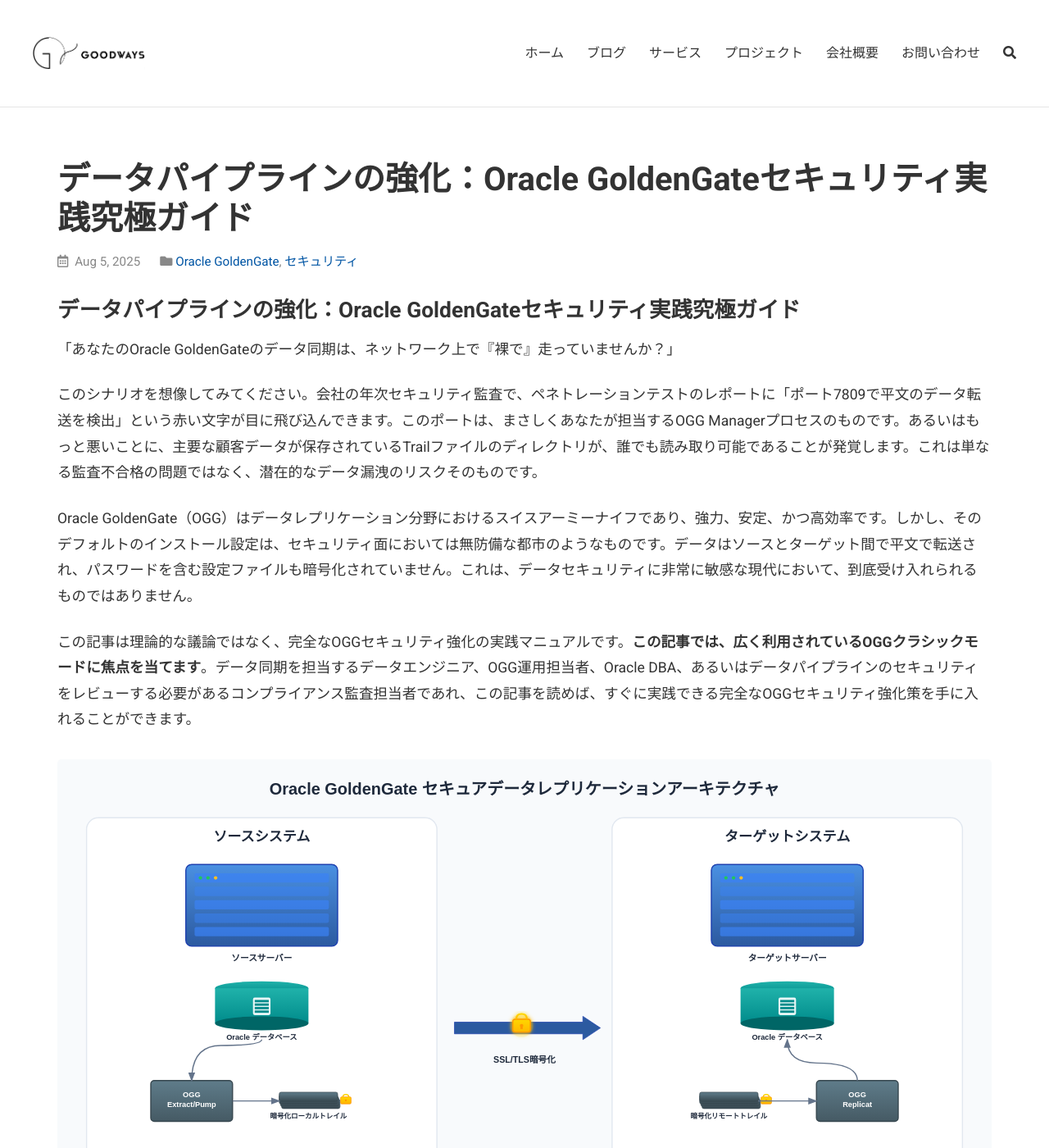
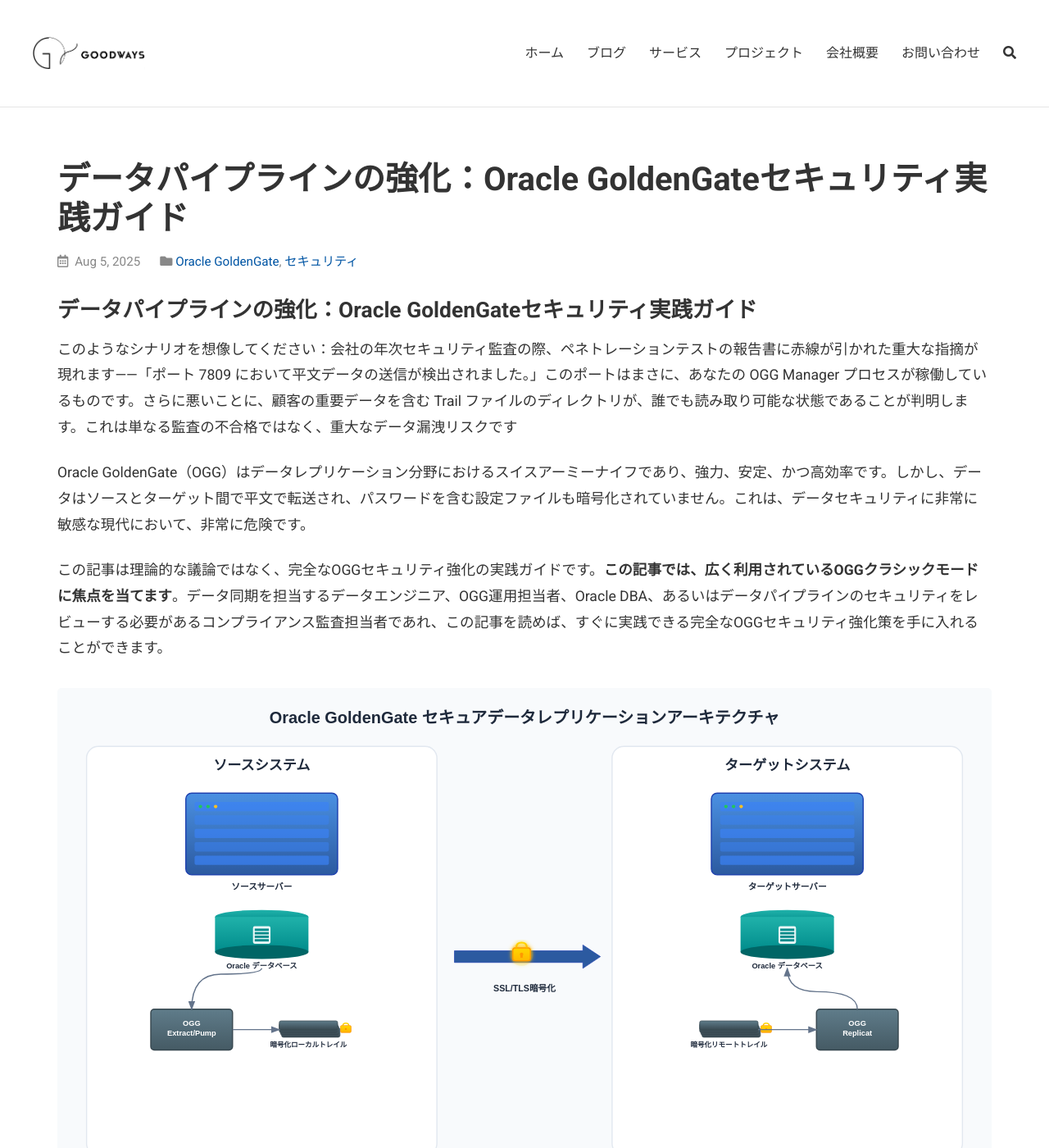
Before and after one commit to goodwaysIT/ja, a Jekyll site: the page built from _posts/2025-08-05-oracle-goldengate-security-hardening-guide.md, in a window 1280 px wide and 1400 px high. Shown: the whole window at 82% size. Built offline with Jekyll 4.4.1, drawn with Linux system fonts in a browser that asks for light colours; some of the changed text lies outside the part shown.

Commit message:
Update 2025-08-05-oracle-goldengate-security-hardening-guide.md

````diff
--- a/_posts/2025-08-05-oracle-goldengate-security-hardening-guide.md
+++ b/_posts/2025-08-05-oracle-goldengate-security-hardening-guide.md
@@ -1,6 +1,6 @@
 ---
 layout: post
-title: "データパイプラインの強化：Oracle GoldenGateセキュリティ実践究極ガイド"
+title: "データパイプラインの強化：Oracle GoldenGateセキュリティ実践ガイド"
 excerpt: "Oracle GoldenGateのデフォルト設定はセキュリティリスクに満ちています。このガイドでは、SSL/TLSによる通信の暗号化、証跡ファイルの暗号化、資格証明ストアの使用、最小権限の原則の遵守まで、OGG環境を強化するための実践的な手順を包括的に解説します。データパイプラインを保護し、監査基準を満たしましょう。"
 date: 2025-08-05 08:40:00 +0800
 categories: [Oracle GoldenGate, セキュリティ]
@@ -9,20 +9,18 @@ author: Shane
 image: /assets/images/posts/ogg-security-hardening-banner.svg
 ---
 
-# データパイプラインの強化：Oracle GoldenGateセキュリティ実践究極ガイド
+# データパイプラインの強化：Oracle GoldenGateセキュリティ実践ガイド
 
-「あなたのOracle GoldenGateのデータ同期は、ネットワーク上で『裸で』走っていませんか？」
+このようなシナリオを想像してください：会社の年次セキュリティ監査の際、ペネトレーションテストの報告書に赤線が引かれた重大な指摘が現れます——「ポート 7809 において平文データの送信が検出されました。」このポートはまさに、あなたの OGG Manager プロセスが稼働しているものです。さらに悪いことに、顧客の重要データを含む Trail ファイルのディレクトリが、誰でも読み取り可能な状態であることが判明します。これは単なる監査の不合格ではなく、重大なデータ漏洩リスクです
 
-このシナリオを想像してみてください。会社の年次セキュリティ監査で、ペネトレーションテストのレポートに「ポート7809で平文のデータ転送を検出」という赤い文字が目に飛び込んできます。このポートは、まさしくあなたが担当するOGG Managerプロセスのものです。あるいはもっと悪いことに、主要な顧客データが保存されているTrailファイルのディレクトリが、誰でも読み取り可能であることが発覚します。これは単なる監査不合格の問題ではなく、潜在的なデータ漏洩のリスクそのものです。
+Oracle GoldenGate（OGG）はデータレプリケーション分野におけるスイスアーミーナイフであり、強力、安定、かつ高効率です。しかし、データはソースとターゲット間で平文で転送され、パスワードを含む設定ファイルも暗号化されていません。これは、データセキュリティに非常に敏感な現代において、非常に危険です。
 
-Oracle GoldenGate（OGG）はデータレプリケーション分野におけるスイスアーミーナイフであり、強力、安定、かつ高効率です。しかし、そのデフォルトのインストール設定は、セキュリティ面においては無防備な都市のようなものです。データはソースとターゲット間で平文で転送され、パスワードを含む設定ファイルも暗号化されていません。これは、データセキュリティに非常に敏感な現代において、到底受け入れられるものではありません。
-
-この記事は理論的な議論ではなく、完全なOGGセキュリティ強化の実践マニュアルです。**この記事では、広く利用されているOGGクラシックモードに焦点を当てます**。データ同期を担当するデータエンジニア、OGG運用担当者、Oracle DBA、あるいはデータパイプラインのセキュリティをレビューする必要があるコンプライアンス監査担当者であれ、この記事を読めば、すぐに実践できる完全なOGGセキュリティ強化策を手に入れることができます。
+この記事は理論的な議論ではなく、完全なOGGセキュリティ強化の実践ガイドです。**この記事では、広く利用されているOGGクラシックモードに焦点を当てます**。データ同期を担当するデータエンジニア、OGG運用担当者、Oracle DBA、あるいはデータパイプラインのセキュリティをレビューする必要があるコンプライアンス監査担当者であれ、この記事を読めば、すぐに実践できる完全なOGGセキュリティ強化策を手に入れることができます。
 
 ![データフロー図。ソース（Extract）とターゲット（Replicat）サーバー間のネットワーク接続に鍵のアイコンがあり、SSL/TLS暗号化を象徴しています。ディスク上の証跡ファイルにも鍵のアイコンが付いています。]({{ '/assets/images/ogg/ogg-encrypted-data-flow-diagram.svg' | relative_url }})
 
 
-### 1. OGGセキュリティリスクの全景：あなたの脆弱性はどこにあるか？
+### 1. OGGセキュリティリスクの全景：脆弱性はどこ？
 
 強化に着手する前に、まずリスクを明確に特定しなければなりません。セキュリティ設定が施されていないOGG環境には、主に以下のようないくつかの脆弱な攻撃対象領域が存在します。
 
@@ -99,7 +97,7 @@ RMTTRAIL /u01/app/ogg/dirdat/rt
 
 **2. パスワードストレージの暗号化 (Credential Store)**
 
-`obe`ファイル内の`ENCRYPT PASSWORD`は忘れましょう。OGG 12.3c以降、Credential Storeが唯一推奨される資格証明管理方法です。これにより、すべてのパスワード（データベースユーザー、Walletパスワードなど）が単一の暗号化されたWalletファイルに一元管理されます。
+OGG 12.3c以降、Credential Storeが唯一推奨される管理方法です。これにより、すべてのパスワード（データベースユーザー、Walletパスワードなど）が単一の暗号化されたファイルに一元管理されます。
 
 * **GGSCIにログインし、Credential Storeを作成する**:
 ```bash
@@ -112,7 +110,7 @@ GGSCI> ALTER CREDENTIALSTORE ADD USER ogg_user@TNS_ALIAS PASSWORD "your_db_passw
 ```
 これで、`GLOBALS`ファイルや`DBLOGIN`コマンドで、平文のユーザー名とパスワードの代わりに`USERIDALIAS ogg_db_user`を使用できるようになります。
 
-* **Walletパスワードの資格証明を追加する (SSL/TLS用)**:
+* **データベースユーザーの資格情報を追加します**:
 ```bash
 GGSCI> ALTER CREDENTIALSTORE ADD USER wallet_user PASSWORD "your_wallet_password" ALIAS pump_wallet_pwd
 ```
@@ -121,13 +119,13 @@ GGSCI> ALTER CREDENTIALSTORE ADD USER wallet_user PASSWORD "your_wallet_password
 Credential Storeを使用することで、すべての機密パスワードを脆弱なテキストベースのパラメータファイルから移動させることができます。
 
 
-### 4. 鍵の要塞 - Oracle WalletとMASTERKEYの管理
+### 4. Oracle WalletとMASTERKEYの管理
 
-すべての暗号化対策の安全性は、最終的に鍵自体の安全性に依存します。OGGにおいて、`MASTERKEY`は暗号化体系の「王冠の宝石」です。
+すべての暗号化対策の安全性は、最終的に鍵自体の安全性に依存します。
 
 ![Oracle Walletの比喩的な図。安全な保管庫が「MASTERKEY」を保持し、それが「Trail Files」と「Password Store」に接続され、それらを保護していることを示しています。]({{ '/assets/images/ogg/ogg-masterkey-wallet-vault.svg' | relative_url }})
 
-`MASTERKEY`はOGGによって生成され、Oracle Wallet内に安全に保管されます。このWalletファイル（`cwallet.sso`）が、あなたの鍵の要塞です。
+`MASTERKEY`はOGGによって生成され、Oracle Wallet内に安全に保管されます。
 
 **MASTERKEYのライフサイクル管理**:
 
@@ -207,7 +205,7 @@ EXEC dbms_goldengate_auth.grant_admin_privilege(grantee => 'ogg_apply_user', pri
 
 Oracleが提供するAPIを使用することで、権限が過不足なく適切であることを保証し、機能要件とセキュリティ監査の最小権限の原則の両方を満たすことができます。
 
-### まとめ：あなたのOGGセキュリティ設定チェックリスト
+### まとめ
 
 セキュリティは一度きりのプロジェクトではなく、継続的な改善のプロセスです。あなたの設定を迅速に自己チェックしたり、新しい環境を展開する際に確認したりするのに便利な、簡潔なチェックリストを以下に示します。
 
@@ -221,4 +219,4 @@ Oracleが提供するAPIを使用することで、権限が過不足なく適
 | | 鍵ローテーションポリシー | 定義済み（例：12ヶ月ごとにローテーション） | `[ ]未定義 [ ]定義済み` |
 | **アクセス制御** | DBユーザー権限（クラシックモード） | 最小権限のSQL GRANTを使用（DBAではない） | `[ ]DBA権限 [ ]最小権限` |
 
-あなたのOracle GoldenGate環境を強化することは、企業の核となるデータ資産を保護する責任において不可欠な部分です。今日行う努力は、明日起こりうるデータセキュリティ災害を防ぐためのものです。この修正・検証済みのガイドが、あなたに明確なロードマップを提供できれば幸いです。
+あなたのOracle GoldenGate環境を強化することは、企業の核となるデータ資産を保護する責任において不可欠な部分です。今日行う努力は、明日起こりうるデータセキュリティ災害を防ぐためのものです。この修正・検証済みのガイドが、明確なロードマップを提供できれば幸いです。
````
